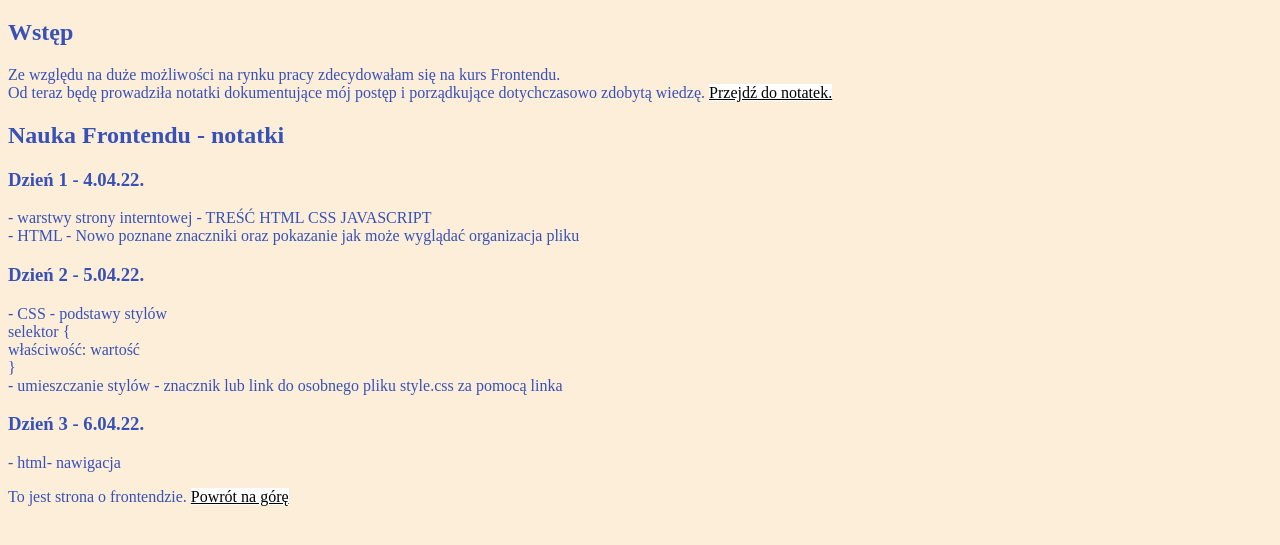
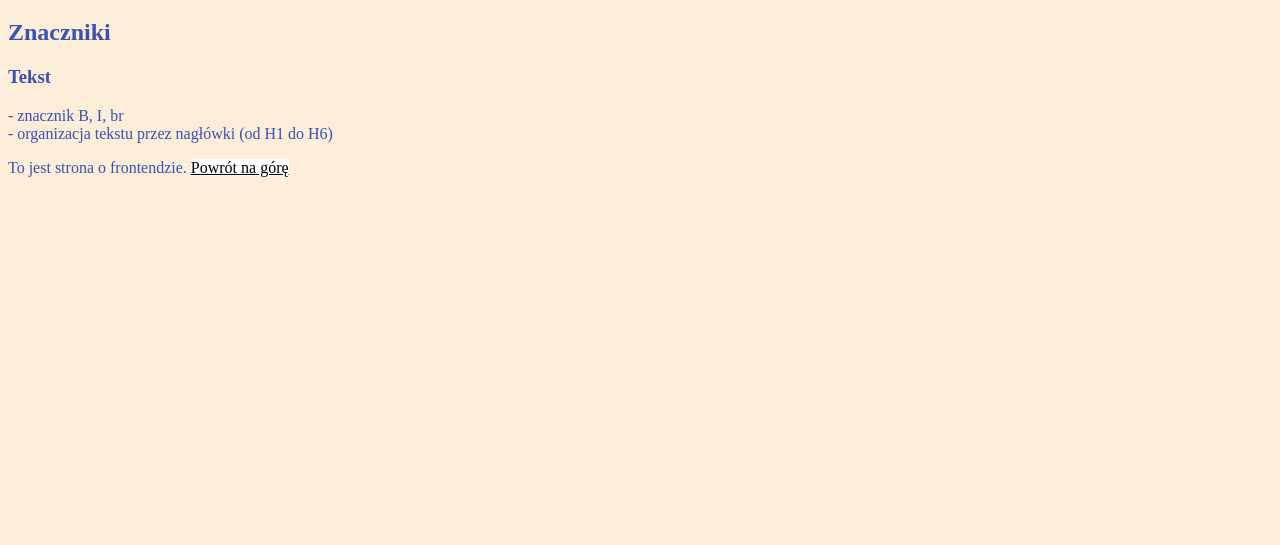
Before and after one commit to olivia4k/homepage, a plain HTML site: page nauka-html.html in a window 1280 px wide. Shown: the part 87-632 px from the top of the page. Drawn offline with Linux system fonts and the light colour scheme.

Commit message:
content change

```diff
--- a/nauka-html.html
+++ b/nauka-html.html
@@ -22,38 +22,18 @@
         <header id="top">
             <h1 class="hotpink-header">Nauka HTML </h1>
         </header>
-        <section>
-            <h2>Wstęp</h2>
-            Ze względu na duże możliwości na rynku pracy zdecydowałam się na kurs Frontendu. <br>
-            Od teraz będę prowadziła notatki dokumentujące mój postęp i porządkujące dotychczasowo zdobytą wiedzę.
-            <a  class="all-links" href="#notatki">Przejdź do notatek.</a>
-        </section>
 
         <section id="notatki">
-            <h2>Nauka Frontendu - notatki </h2>
+            <h2>Znaczniki </h2>
 
             <article>
-                <h3>Dzień 1 - 4.04.22. </h3>
-                <p> - warstwy strony interntowej - TREŚĆ HTML CSS JAVASCRIPT<br>
-                    - HTML - Nowo poznane znaczniki oraz pokazanie jak może wyglądać organizacja pliku<br>
+                <h3>Tekst </h3>
+                <p> - znacznik B, I, br <br>
+                    - organizacja tekstu przez nagłówki (od H1 do H6)<br>
                 </p>
             </article>
 
-            <article>
-                <h3>Dzień 2 - 5.04.22.</h3>
-                <p>- CSS - podstawy stylów <br>
-                    selektor { <br>
-                    właściwość: wartość <br>
-                    } <br>
-                    - umieszczanie stylów - znacznik lub link do osobnego pliku style.css za pomocą linka<br>
-                </p>
-            </article>
 
-            <article>
-                <h3>Dzień 3 - 6.04.22.</h3>
-                <p>- html- nawigacja
-                </p>
-            </article>
         </section>
 
     </main>
```
